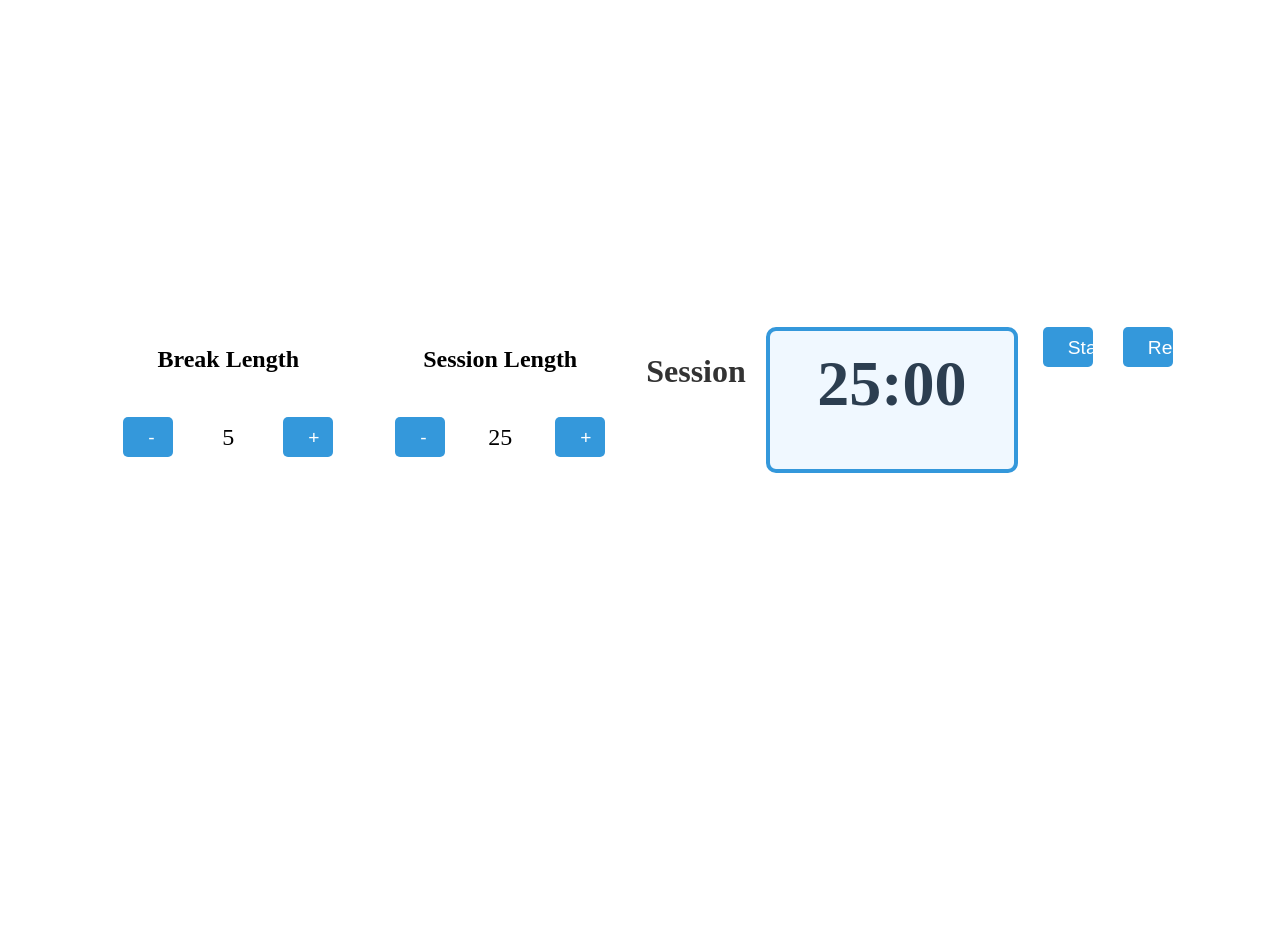
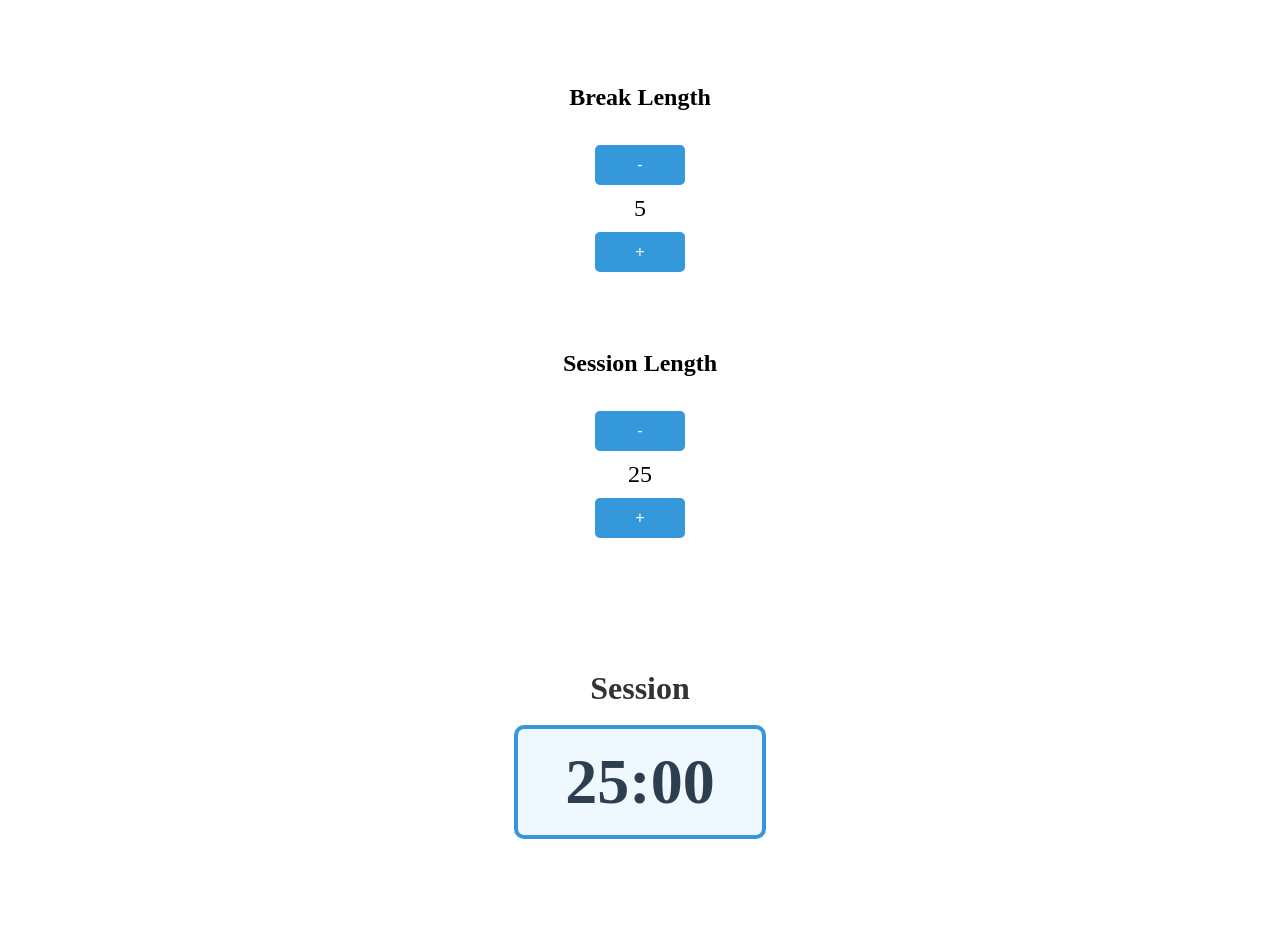
Before and after one commit to sertanrdn/25-5-clock, a React (Vite) app: page / in a window 1280 px wide. Shown: the top 927 px of the page. Before the commit the page ends 800 px from the top, so only its background shows below. Built offline with nearby package versions, Linux system fonts and the light colour scheme.

Commit message:
Some more styling added

```diff
--- a/src/App.css
+++ b/src/App.css
@@ -4,3 +4,31 @@
   padding: 2rem;
   text-align: center;
 }
+
+.App {
+  max-width: 500px;  /* Keep app container narrow like the example */
+  margin: 0 auto;
+  display: flex;
+  flex-direction: column;
+  align-items: center;
+}
+
+.top-controls {
+  display: flex;
+  justify-content: space-around;
+  width: 100%;
+  margin-bottom: 2rem;
+}
+
+.timer-display-container {
+  margin-bottom: 2rem;
+  width: 100%;
+  display: flex;
+  justify-content: center;
+}
+
+.controls-container {
+  width: 100%;
+  display: flex;
+  justify-content: center;
+}
--- a/src/App.jsx
+++ b/src/App.jsx
@@ -9,10 +9,16 @@ function App() {
 
   return (
     <div className='App'>
-      <BreakControl />
-      <SessionControl />
-      <TimerDisplay />
-      <Controls />
+      <div className="top-controls">
+        <BreakControl />
+        <SessionControl />
+      </div>
+      <div className="timer-display-container">
+        <TimerDisplay />
+      </div>
+      <div className="controls-container">
+        <Controls />
+      </div>
     </div>
   );
 }
--- a/src/styles/Controls.css
+++ b/src/styles/Controls.css
@@ -1,19 +1,19 @@
 div {
     display: flex;
     justify-content: center;
-    gap: 20px;
-    margin: 1rem 0;
+    gap: 10px;
 }
 
 button {
     background-color: #3498db;
     border: none;
     color: white;
-    font-size: 1.2rem;
-    padding: 10px 25px;
+    font-size: 1rem;
+    padding: 8px 16px; /* wider padding */
     border-radius: 5px;
     cursor: pointer;
     transition: background-color 0.3s ease;
+    min-width: 90px; /* ensure enough width for text */
 }
 
 button:hover {
--- a/src/styles/SessionControl.css
+++ b/src/styles/SessionControl.css
@@ -1,4 +1,4 @@
-.session-control-container {
+div {
     display: flex;
     flex-direction: column;
     align-items: center;
```
